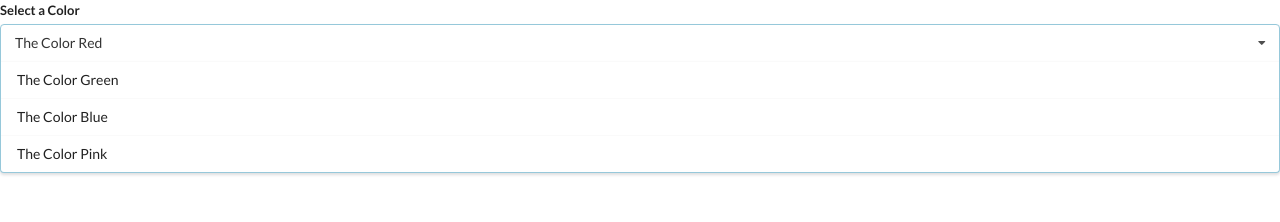
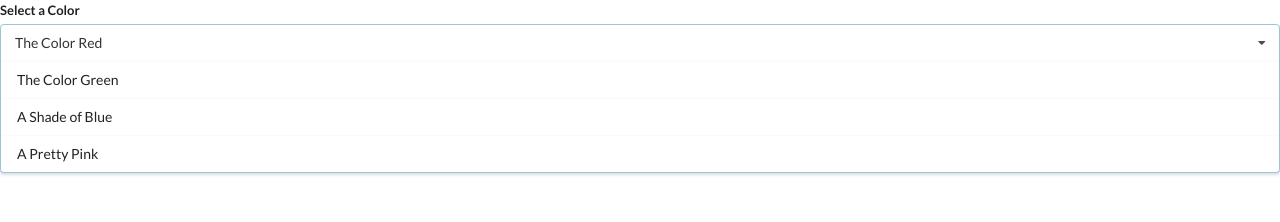
Before and after one commit to Koko-Dev/react-widgets, a React (Create React App) app: page / in a window 1280 px wide. Shown: the top 222 px of the page. Built offline with nearby package versions, Linux system fonts and the light colour scheme.

Commit message:
Refactor App.js

```diff
--- a/src/App.js
+++ b/src/App.js
@@ -33,11 +33,11 @@ const options = [
 		value: 'green'
 	},
 	{
-		label: 'The Color Blue',
+		label: 'A Shade of Blue',
 		value: 'blue'
 	},
 	{
-		label: 'The Color Pink',
+		label: 'A Pretty Pink',
 		value: 'pink'
 	}
 ]
```
